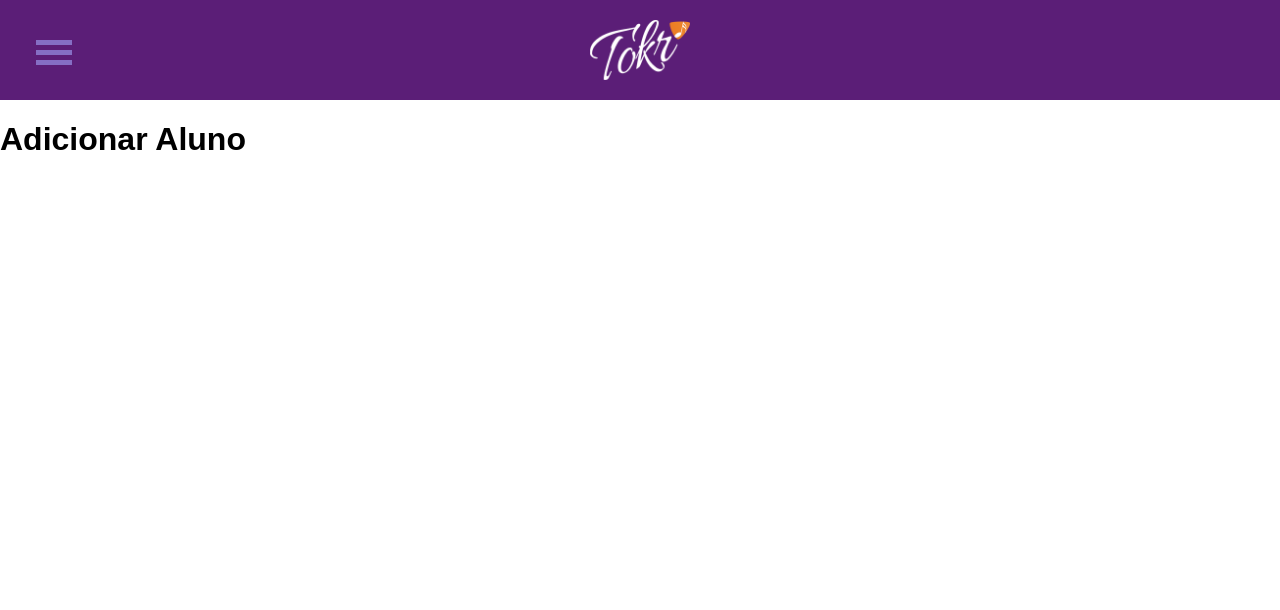
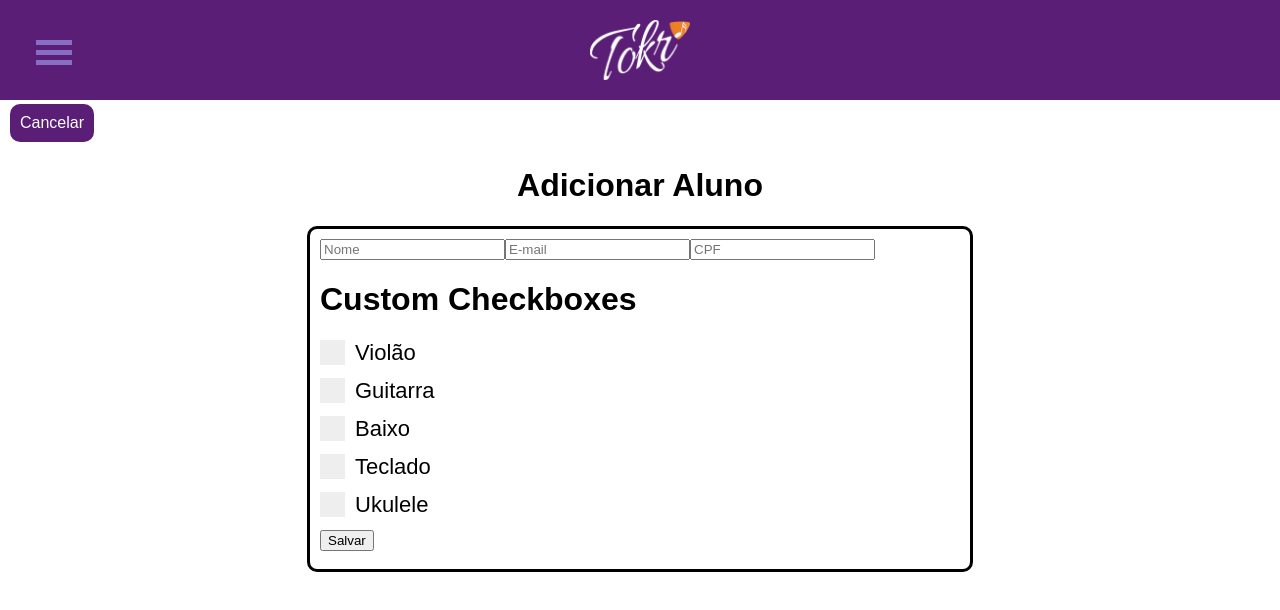
Before and after one commit to leo1mml/tokr-backend-interface, a React (Create React App) app: page /addStudent in a window 1280 px wide. Shown: the top 610 px of the page. Built offline with nearby package versions, Linux system fonts and the light colour scheme.

Commit message:
added checkboxes to instruments

```diff
--- a/src/actions/students.js
+++ b/src/actions/students.js
@@ -22,7 +22,6 @@ export const startFetchStudents = () => {
             }
          })
          .then((response) => {
-             console.log(response);
             const students = response.data.students
             dispatch(setStudents(students))
          })
@@ -33,3 +32,25 @@ export const startFetchStudents = () => {
 
     }
 }
+
+export const startAddStudent = (student = {}) => {
+    return(dispatch) => {
+        axios({
+            url: 'https://tokr-server-api.herokuapp.com/students',
+            method: 'post',
+            headers: {
+                'app-pass': '90a8hsdnfilehuqahnfhiuh4rierrhqfhqhqhqeph9dklnnvknjjafaiojia98hf3iujklaaoiophhpafuuq',
+                'Content-Type': 'application/json'
+            },
+            data: student
+         }).then((response) => {
+             const responseStudent = response.data.student
+             dispatch(addStudent({
+                 id: responseStudent._id,
+                 ...student
+             }))
+         }).catch((error) => {
+             console.log(error);
+         })
+    }
+}
--- a/src/components/AddStudentPage.js
+++ b/src/components/AddStudentPage.js
@@ -1,12 +1,39 @@
 import React from 'react'
+import { connect } from 'react-redux';
+import {startAddStudent} from '../actions/students'
+import StudentForm from './StudentForm'
+import '../styles/top-widget-container/top-widget.css'
+import '../styles/titles/list-titles.css'
 
-export default class AddStudentpage extends React.Component{
+export class AddStudentpage extends React.Component{
+
+    goToStudentsPage = () => {
+        this.props.history.push("/")
+    }
+
+    onSubmit = (student) => {
+        this.props.startAddStudent()
+        this.props.history.push("/")
+    }
 
     render() {
         return (
             <div>
-                <h1>Adicionar Aluno</h1>
+                <button className="back-button" onClick={this.goToStudentsPage}>Cancelar</button>
+                <h1 className="list-title">Adicionar Aluno</h1>
+                <div>
+                    <StudentForm
+                        onSubmit={this.onSubmit}
+                    />
+                </div>
             </div>
         )
     }
 }
+
+
+const mapDispatchToProps = (dispatch) => ({
+    startAddStudent: (student) => dispatch(startAddStudent(student))
+  });
+
+export default connect(undefined, mapDispatchToProps)(AddStudentpage);
--- a/src/components/MenuItems.js
+++ b/src/components/MenuItems.js
@@ -5,6 +5,6 @@ import '../styles/components/MenuItem.css'
 export default (props) => (
     <div>
         <NavLink to="/" className="menuText" activeClassName="is-active" exact={true}>Alunos</NavLink> <br/>
-        <NavLink to="/addStudent" className="menuText" activeClassName="is-active">Adicionar Aluno</NavLink>
+        <NavLink to="/addStudent" className="menuText" activeClassName="is-active">Professores</NavLink>
     </div>
 )
--- /dev/null
+++ b/src/components/StudentForm.js
@@ -0,0 +1,80 @@
+import React from 'react';
+import '../styles/forms/form.css'
+
+export default class StudentForm extends React.Component {
+  constructor(props) {
+    super(props);
+
+    this.state = {
+      name: props.student ? props.student.name : '',
+      cpf: props.student ? props.student.cpf : '',
+      email: props.student ? props.student.email : '',
+      address: props.student ? props.student.address : [],
+      instruments: props.student ? props.student.instruments : [],
+      musicStyles: props.student ? props.student.musicStyles : [],
+      error: ''
+    };
+  }
+  onNameChange = (e) => {
+    const name = e.target.value;
+    this.setState(() => ({ name }));
+  };
+  onCpfChange = (e) => {
+    const cpf = e.target.value;
+    this.setState(() => ({ cpf }));
+  };
+  onEmailChange = (e) => {
+    const cpf = e.target.value;
+    this.setState(() => ({ cpf }));
+  };
+  onSubmit = (e) => {
+    e.preventDefault();
+
+    if (!this.state.description || !this.state.amount) {
+      this.setState(() => ({ error: 'Please provide description and amount.' }));
+    } else {
+      this.setState(() => ({ error: '' }));
+      this.props.onSubmit({
+        description: this.state.description,
+        amount: parseFloat(this.state.amount, 10) * 100,
+        createdAt: this.state.createdAt.valueOf(),
+        note: this.state.note
+      });
+    }
+  };
+  render() {
+    return (
+      <div className="center">
+        {this.state.error && <p>{this.state.error}</p>}
+        <form onSubmit={this.onSubmit}>
+          <input
+            type="text"
+            placeholder="Nome"
+            autoFocus
+            value={this.state.name}
+            onChange={this.onNameChange}
+          />
+          <input
+            type="text"
+            placeholder="E-mail"
+            value={this.state.email}
+            onChange={this.onEmailChange}
+          />
+          <input
+            placeholder="CPF"
+            value={this.state.cpf}
+            onChange={this.onCpfChange}
+          >
+          </input>
+          <h1>Custom Checkboxes</h1>
+          <label className="container-checkbox">Violão <input type="checkbox"/> <span class="checkmark"></span></label>
+          <label className="container-checkbox">Guitarra <input type="checkbox"/> <span class="checkmark"></span></label>
+          <label className="container-checkbox">Baixo <input type="checkbox"/> <span class="checkmark"></span></label>
+          <label className="container-checkbox">Teclado <input type="checkbox"/> <span class="checkmark"></span></label>
+          <label className="container-checkbox">Ukulele <input type="checkbox"/> <span class="checkmark"></span></label>
+          <button>Salvar</button>
+        </form>
+      </div>
+    )
+  }
+}
--- a/src/components/StudentsList.js
+++ b/src/components/StudentsList.js
@@ -1,5 +1,6 @@
 import React from 'react'
 import { connect } from 'react-redux';
+import { Link } from 'react-router-dom'
 import {startFetchStudents} from '../actions/students'
 import StudentListItem from './StudentListItem'
 import StudentsListFilters from './StudentsListFilters'
@@ -21,7 +22,7 @@ export class StudentsList extends React.Component{
                 <h1 className="list-title">Alunos Tokr</h1>
                 <div className="list-header">
                     <StudentsListFilters/>
-                    <button className="add-button">Adicionar Aluno</button>
+                    <Link to="/addStudent"><button className="add-button">Adicionar Aluno</button></Link>
                 </div>
                 <div className="table-container">
                     <table id="customers">
--- /dev/null
+++ b/src/styles/forms/form.css
@@ -0,0 +1,77 @@
+.center {
+    margin: auto;
+    width: 50%;
+    height: 20em;
+    border: 3px solid black;
+    padding: 10px;
+    border-radius: 10px
+}
+
+.text-box {
+
+}
+
+.container-checkbox {
+    display: block;
+    position: relative;
+    padding-left: 35px;
+    margin-bottom: 12px;
+    cursor: pointer;
+    font-size: 22px;
+    -webkit-user-select: none;
+    -moz-user-select: none;
+    -ms-user-select: none;
+    user-select: none;
+}
+
+/* Hide the browser's default checkbox */
+.container-checkbox input {
+    position: absolute;
+    opacity: 0;
+    cursor: pointer;
+}
+
+/* Create a custom checkbox */
+.checkmark {
+    position: absolute;
+    top: 0;
+    left: 0;
+    height: 25px;
+    width: 25px;
+    background-color: #eee;
+}
+
+/* On mouse-over, add a grey background color */
+.container-checkbox:hover input ~ .checkmark {
+    background-color: #ccc;
+}
+
+/* When the checkbox is checked, add a blue background */
+.container-checkbox input:checked ~ .checkmark {
+    background-color: #2196F3;
+}
+
+/* Create the checkmark/indicator (hidden when not checked) */
+.checkmark:after {
+    content: "";
+    position: absolute;
+    display: none;
+}
+
+/* Show the checkmark when checked */
+.container-checkbox input:checked ~ .checkmark:after {
+    display: block;
+}
+
+/* Style the checkmark/indicator */
+.container-checkbox .checkmark:after {
+    left: 9px;
+    top: 5px;
+    width: 5px;
+    height: 10px;
+    border: solid white;
+    border-width: 0 3px 3px 0;
+    -webkit-transform: rotate(45deg);
+    -ms-transform: rotate(45deg);
+    transform: rotate(45deg);
+}
--- a/src/styles/titles/list-titles.css
+++ b/src/styles/titles/list-titles.css
@@ -1,5 +1,4 @@
 .list-title {
     text-align: center;
     text-decoration-style: solid;
-    text-shadow: black;
 }
--- a/src/styles/top-widget-container/top-widget.css
+++ b/src/styles/top-widget-container/top-widget.css
@@ -16,5 +16,20 @@
     font-size: 16px;
     margin: 4px 0px;
     cursor: pointer;
-    border-radius: 5%
+    border-radius: 10px;
+
 }
+
+.back-button {
+    background-color: #5b1e77; /* Green */
+    border: none;
+    color: white;
+    padding: 10px;
+    text-align: center;
+    text-decoration: none;
+    display: inline-block;
+    font-size: 16px;
+    margin: 4px 10px;
+    cursor: pointer;
+    border-radius: 10px;
+}
```
